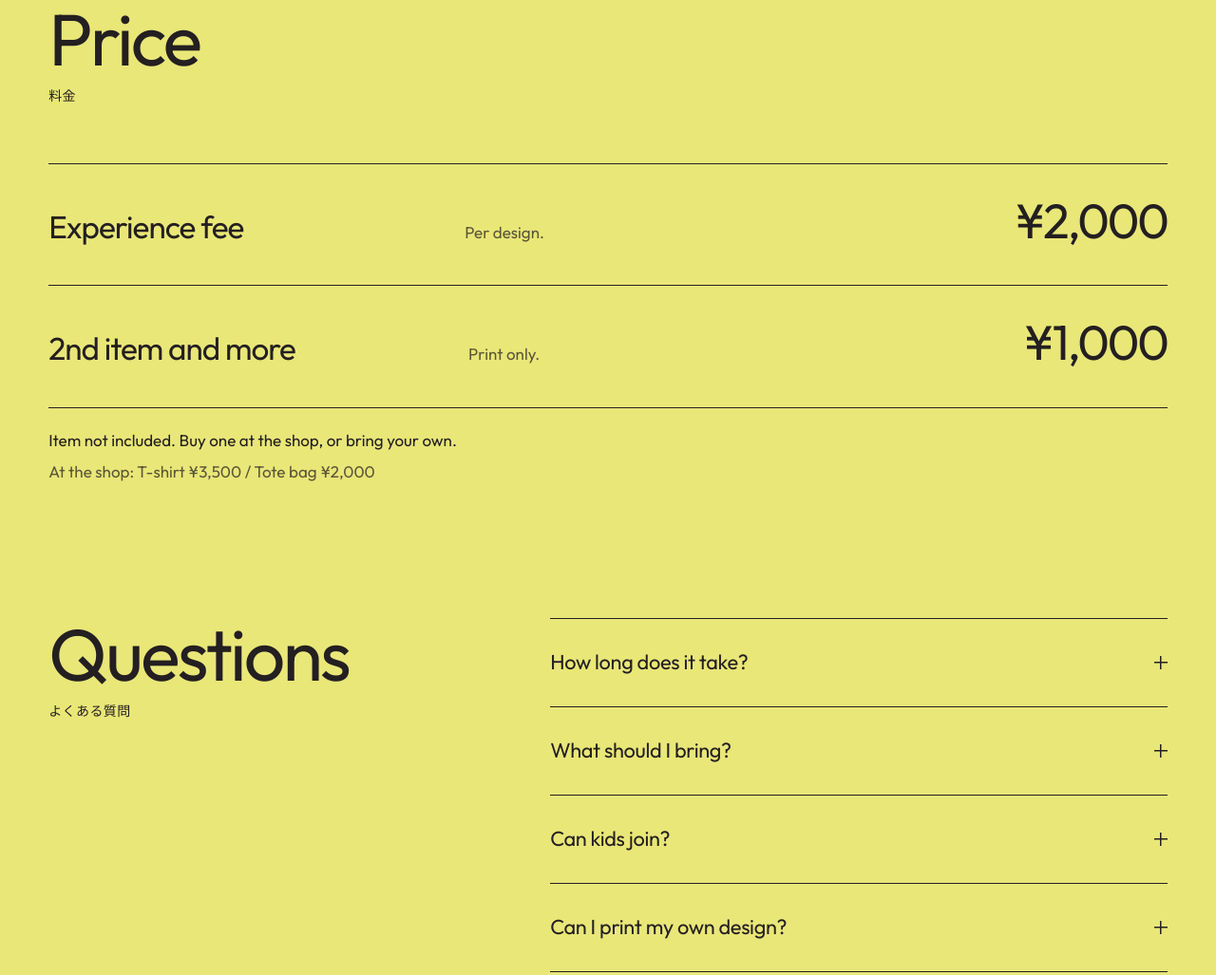
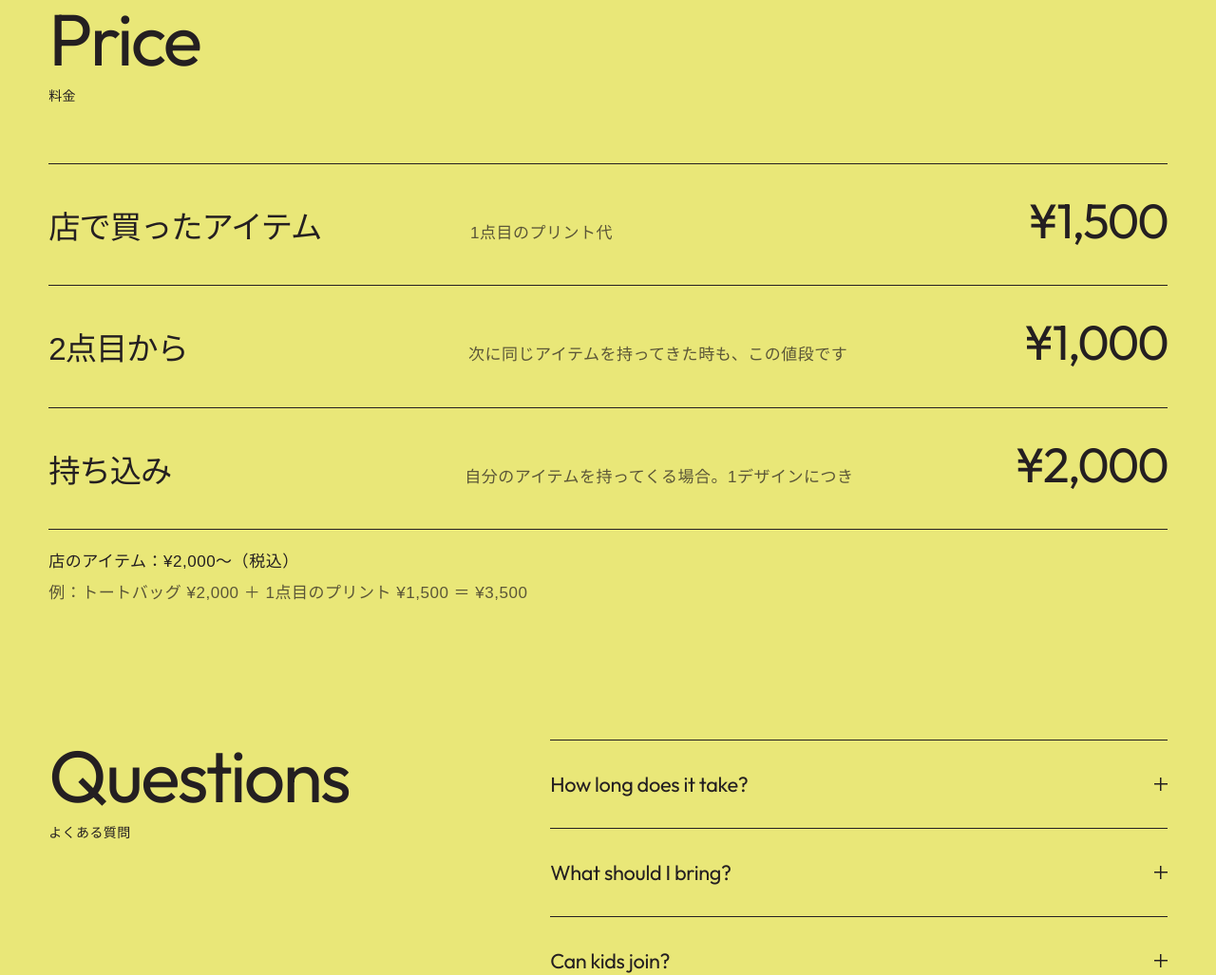
Before and after one commit to botorotto-see/es_hp, a plain HTML site: page index.html in a window 1280 px wide. Shown: the part 4885-5912 px from the top of the page at 95% size. Drawn offline with Linux system fonts and the light colour scheme; a web font is replaced by a local one.

Commit message:
Add files via upload

```diff
--- a/index.html
+++ b/index.html
@@ -23,7 +23,7 @@
   "description": "Tシャツやトートバッグに自分で刷る、シルクスクリーン体験の店",
   "url": "https://edition-see.com/",
   "address": {"@type": "PostalAddress","streetAddress": "元町通1-3-11 2F","addressLocality": "神戸市中央区","addressRegion": "兵庫県","addressCountry": "JP"},
-  "openingHoursSpecification": [{"@type": "OpeningHoursSpecification","dayOfWeek": ["Monday","Tuesday","Wednesday","Friday","Saturday","Sunday"],"opens": "12:00","closes": "18:00"}]
+  "openingHoursSpecification": [{"@type": "OpeningHoursSpecification","dayOfWeek": ["Monday","Tuesday","Wednesday","Friday"],"opens": "12:00","closes": "18:00"},{"@type": "OpeningHoursSpecification","dayOfWeek": ["Saturday","Sunday"],"opens": "12:00","closes": "19:00"}]
 }
 </script>
 <style>
@@ -138,7 +138,7 @@ section{padding:clamp(88px,11vw,160px) var(--pad)}
 .price{margin-top:clamp(40px,5vw,72px);border-top:1px solid currentColor}
 .row{display:grid;grid-template-columns:minmax(0,1.2fr) minmax(0,1.6fr) auto;align-items:baseline;gap:16px;padding:clamp(22px,3vw,34px) 0;border-bottom:1px solid currentColor}
 .row .item{font-size:clamp(24px,2.6vw,36px);letter-spacing:-.03em}
-.row .total{font-size:clamp(34px,4vw,56px);letter-spacing:-.04em;line-height:1}
+.row .total{font-family:var(--en);font-weight:400;font-size:clamp(34px,4vw,56px);letter-spacing:-.04em;line-height:1}
 @media (max-width:760px){.row{grid-template-columns:1fr auto}.row .detail{grid-column:1/-1;order:3}}
 
 /* ===== よくある質問 ===== */
@@ -258,12 +258,13 @@ footer a{text-decoration:none}
   <section class="lime" id="price">
     <div class="wrap">
       <h2 class="h2">Price<span class="ja-note" lang="ja">料金</span></h2>
-      <div class="price">
-        <div class="row"><span class="item">Experience fee</span><span class="detail sub">Per design.</span><span class="total">¥2,000</span></div>
-        <div class="row"><span class="item">2nd item and more</span><span class="detail sub">Print only.</span><span class="total">¥1,000</span></div>
+      <div class="price" lang="ja">
+        <div class="row"><span class="item">店で買ったアイテム</span><span class="detail sub">1点目のプリント代</span><span class="total">¥1,500</span></div>
+        <div class="row"><span class="item">2点目から</span><span class="detail sub">次に同じアイテムを持ってきた時も、この値段です</span><span class="total">¥1,000</span></div>
+        <div class="row"><span class="item">持ち込み</span><span class="detail sub">自分のアイテムを持ってくる場合。1デザインにつき</span><span class="total">¥2,000</span></div>
       </div>
-      <p style="margin-top:20px">Item not included. Buy one at the shop, or bring your own.</p>
-      <p class="sub" style="margin-top:6px">At the shop: T-shirt ¥3,500 / Tote bag ¥2,000</p>
+      <p lang="ja" style="margin-top:20px">店のアイテム：¥2,000〜（税込）</p>
+      <p lang="ja" class="sub" style="margin-top:6px">例：トートバッグ ¥2,000 ＋ 1点目のプリント ¥1,500 ＝ ¥3,500</p>
     </div>
   </section>
 
@@ -275,7 +276,7 @@ footer a{text-decoration:none}
         <details><summary>How long does it take?</summary><p>1 hour.</p></details>
         <details><summary>What should I bring?</summary><p>Nothing. Just come.</p></details>
         <details><summary>Can kids join?</summary><p>Yes, from age 3.</p></details>
-        <details><summary>Can I print my own design?</summary><p>Yes. Experience fee ¥2,000 per design. Item not included.</p></details>
+        <details><summary>Can I bring my own item?</summary><p>Yes. ¥2,000 per design.</p></details>
       </div>
     </div>
   </section>
@@ -289,7 +290,7 @@ footer a{text-decoration:none}
       </div>
       <div class="info">
         <div><h3>Shop</h3><address><span lang="ja">神戸市中央区元町通1-3-11 2F</span><br>20 steps from Nankinmachi Square.</address></div>
-        <div><h3>Hours</h3><p>12:00–18:00<br>Closed on Thursdays <span lang="ja">（木曜休み）</span></p></div>
+        <div><h3>Hours</h3><p>Mon–Wed, Fri 12:00–18:00<br>Sat–Sun 12:00–19:00<br>Last booking 18:00<br>Closed on Thursdays <span lang="ja">（木曜休み）</span></p><p class="sub" style="margin-top:10px;font-size:14px">Booking first. We may close early when there are no bookings.<br><span lang="ja">予約優先です。予約がない時は、早めに閉めることがあります。</span></p></div>
         <div><h3>Map</h3><p><a class="link" href="https://maps.app.goo.gl/xffJ6kK636p7FBq89" target="_blank" rel="noopener">Open Google Maps</a></p></div>
         <div><h3>Follow</h3><p><a class="link" href="https://www.instagram.com/edition_see/" target="_blank" rel="noopener">Instagram @edition_see</a></p></div>
       </div>
```
